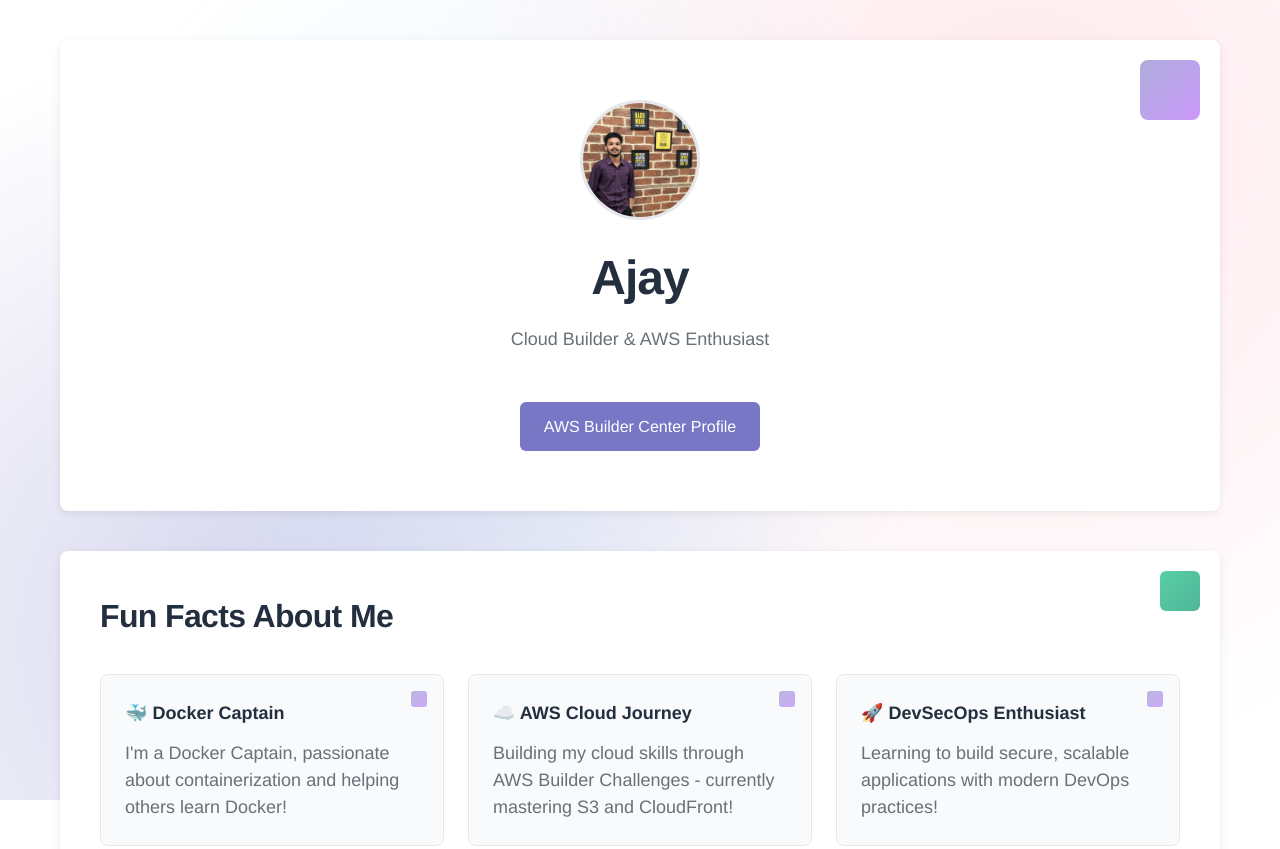
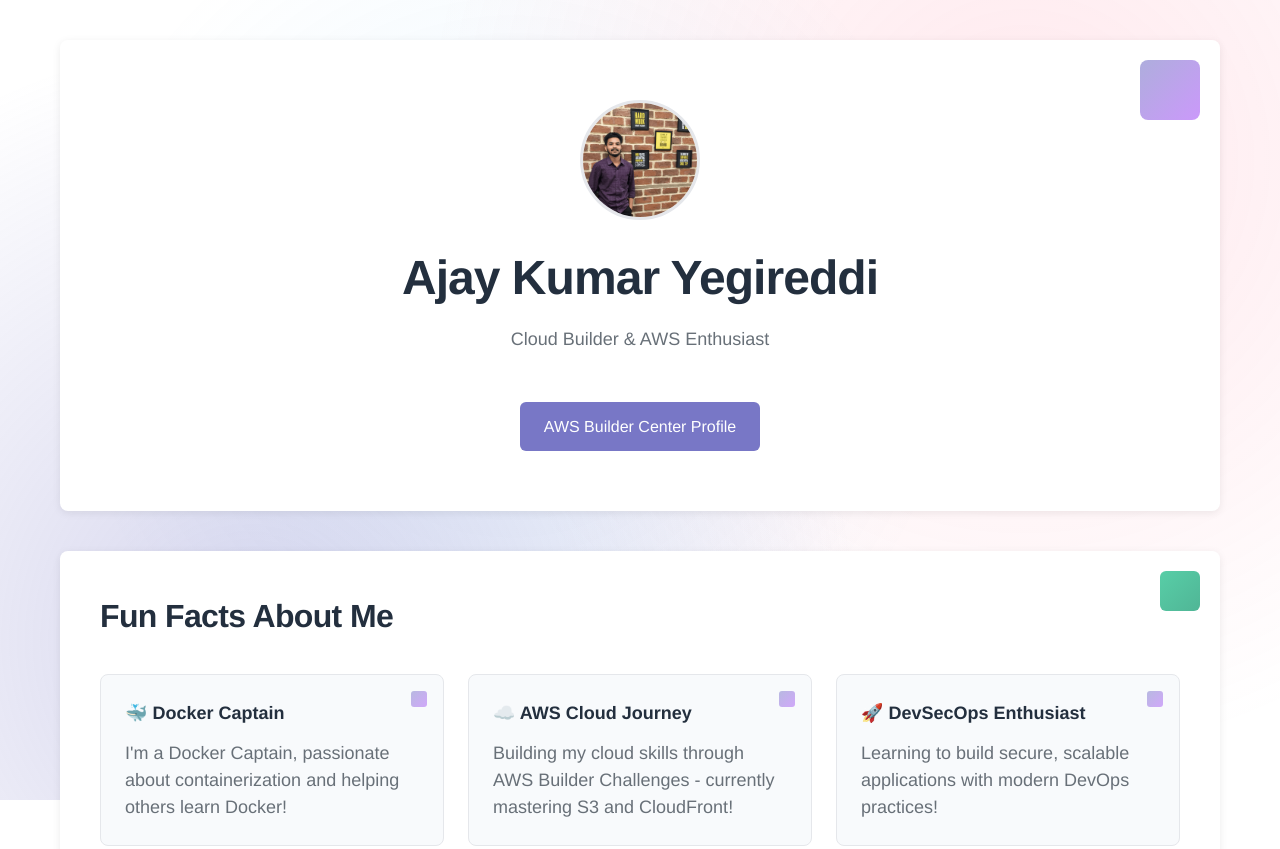
Before and after one commit to Aj7Ay/my-builder-challenge-website, a plain HTML site: page index.html in a window 1280 px wide. Shown: the top 849 px of the page. Drawn offline with Linux system fonts and the light colour scheme.

Commit message:
Update index.html

```diff
--- a/index.html
+++ b/index.html
@@ -10,7 +10,7 @@
     <main>
         <section class="hero">
             <img src="Ajay-Docker-captain.png" alt="Ajay" class="profile-photo">
-            <h1>Ajay</h1>
+            <h1>Ajay Kumar Yegireddi</h1>
             <p class="tagline">Cloud Builder & AWS Enthusiast</p>
             <a href="https://builder.aws.com/community/@se7enaj" target="_blank" class="aws-link">AWS Builder Center Profile</a>
         </section>
```
